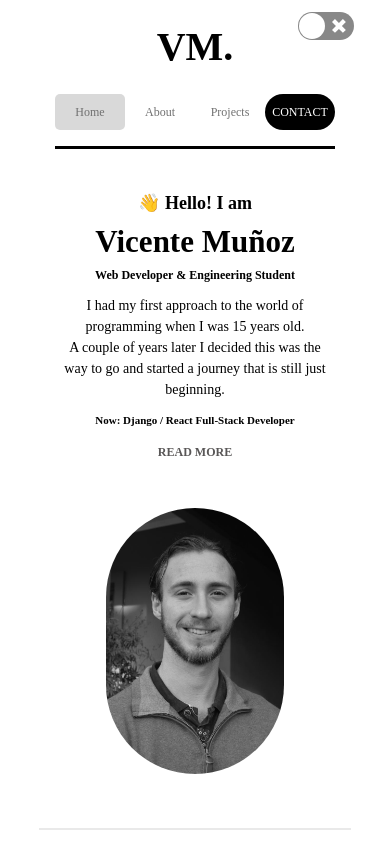
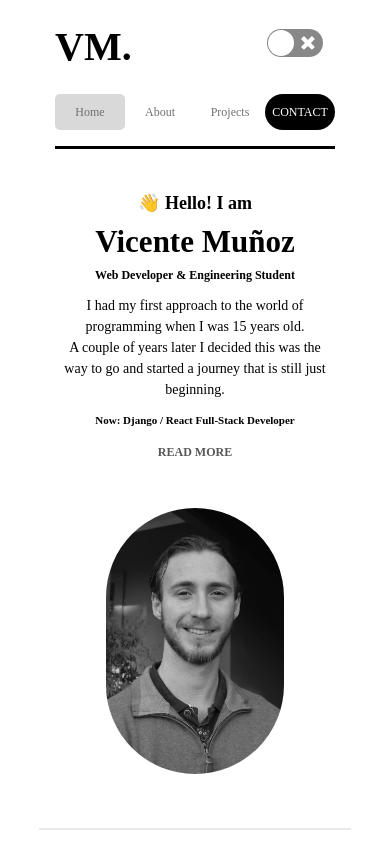
Before and after one commit to munozvicente/munozvicente.github.io, a React (Create React App) app: page / in a window 390 px wide. Shown: the top 844 px of the page. Built offline with nearby package versions, Linux system fonts and the light colour scheme.

Commit message:
Minor fix on responsive header

```diff
--- a/src/App.css
+++ b/src/App.css
@@ -79,3 +79,11 @@
     left: 76.5vw;
     top: 3vw;
 }
+
+@media screen and (max-width: 768px) {
+    .reactSwitch {
+        position: absolute !important;
+        left: 68.5vw;
+        top: 7.5vw;
+    }
+}
--- a/src/components/Header/header.css
+++ b/src/components/Header/header.css
@@ -85,6 +85,10 @@ a {
         line-height: 1;
     }
 
+    .wrapper h1 {
+        text-align: left;
+    }
+
     .wrapper nav {
         padding: 0;
     }
```
